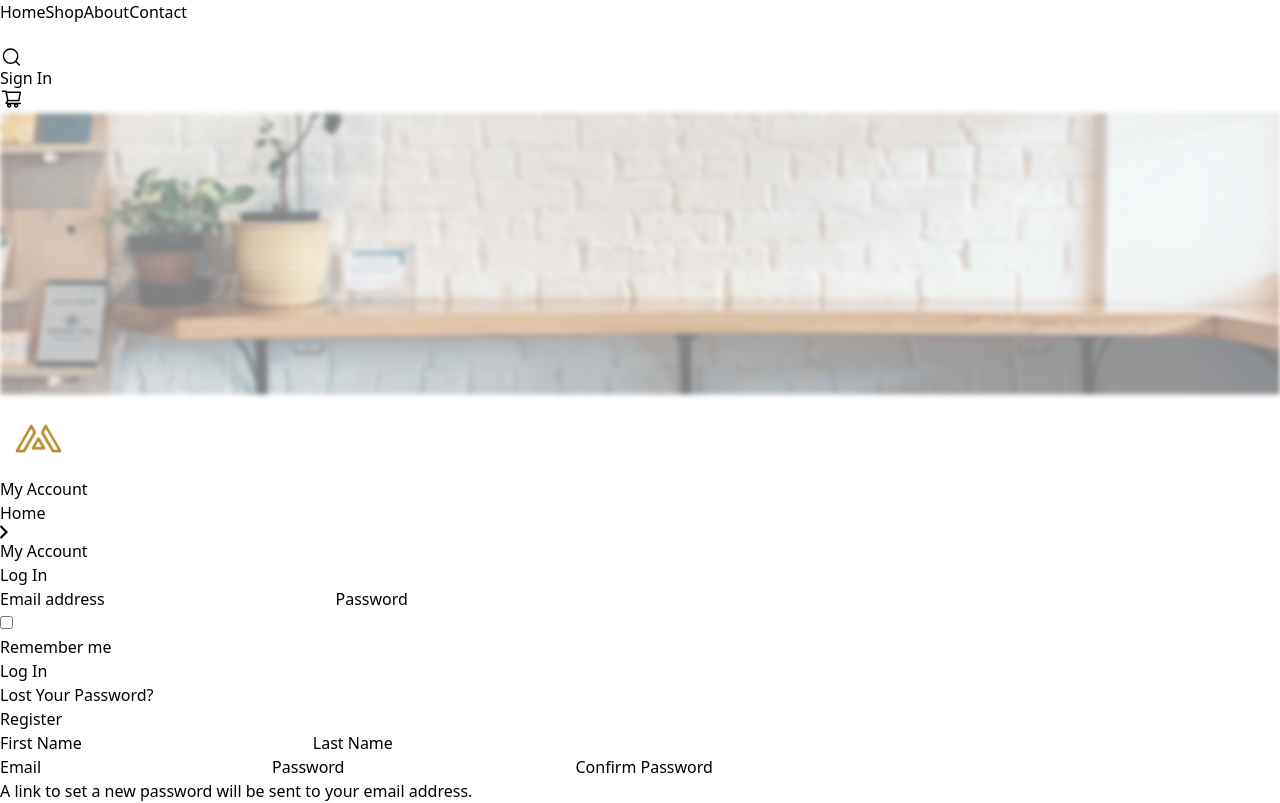
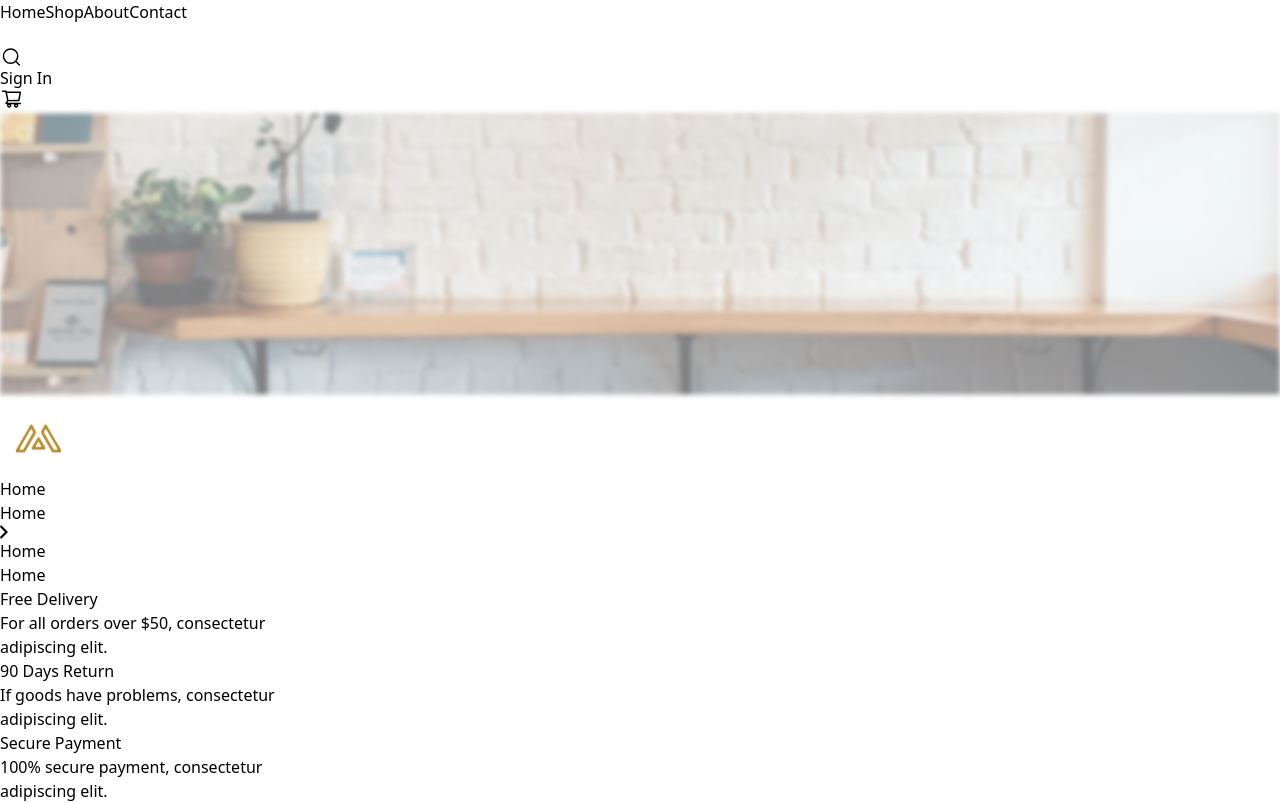
Before and after one commit to Chissypre/Ecommerce-typescript-project, a React (Vite) app in the folder frontend/: page / in a window 1280 px wide. Shown: the top 803 px of the page. Built offline with nearby package versions, Linux system fonts and the light colour scheme; no server answers.

Commit message:
Did home route

```diff
--- a/frontend/src/Routes.tsx
+++ b/frontend/src/Routes.tsx
@@ -4,6 +4,7 @@ import MyAccount from "./pages/myAccount";
 import Shop from "./pages/Shop";
 import AddMyProduct from "./pages/myProduct";
 import ShopListDetail from "./components/ShopListItems/ShopListDetail";
+import { Home } from "./pages/Home";
 
 
 
@@ -12,6 +13,14 @@ const Routes = () => {
         <ReactRoutes>
             <Route
                 path="/"
+                element={
+                    <Layout heroTitle="Home">
+                        <Home />
+                    </Layout>
+                }
+            />
+            <Route
+                path="/sign-In"
                 element={
                     <Layout heroTitle="My Account">
                         <MyAccount />
--- a/frontend/src/components/Header.tsx
+++ b/frontend/src/components/Header.tsx
@@ -16,7 +16,7 @@ export const Header = () => {
             {/* Links for desktop view */}
             <div className="hidden md:flex flex-col items-center md:flex-row md:space-x-8 justify-center flex-grow ">
 
-                <Link to="/home" className="text-sm text-black px-2">Home</Link>
+                <Link to="/" className="text-sm text-black px-2">Home</Link>
                 <Link to="/shop" className="text-sm text-black px-2">Shop</Link>
                 <Link to="/about" className="text-sm text-black px-2">About</Link>
                 <Link to="/contact" className="text-sm text-black px-2">Contact</Link>
--- /dev/null
+++ b/frontend/src/pages/Home.tsx
@@ -0,0 +1,9 @@
+
+
+export const Home = () => {
+    return (
+        <div>
+            <h1>Home</h1>
+        </div>
+    )
+}
```
